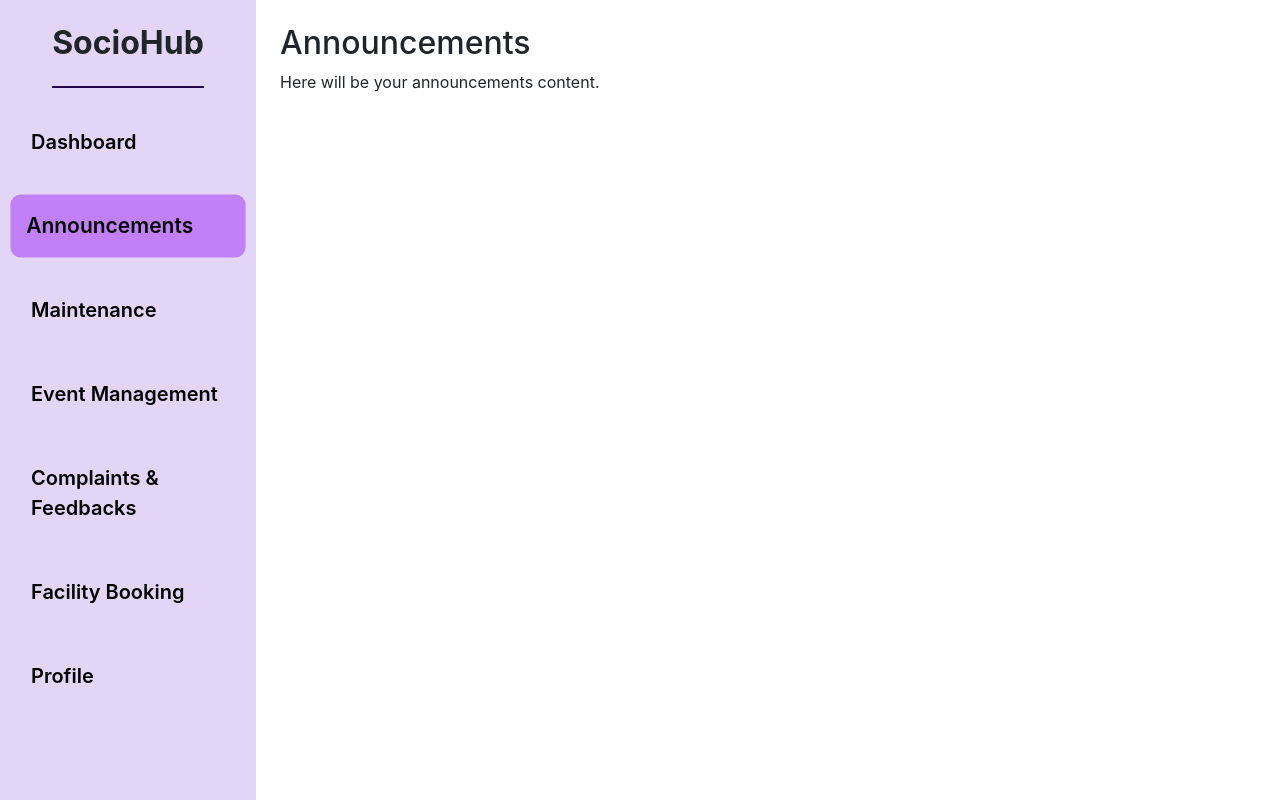
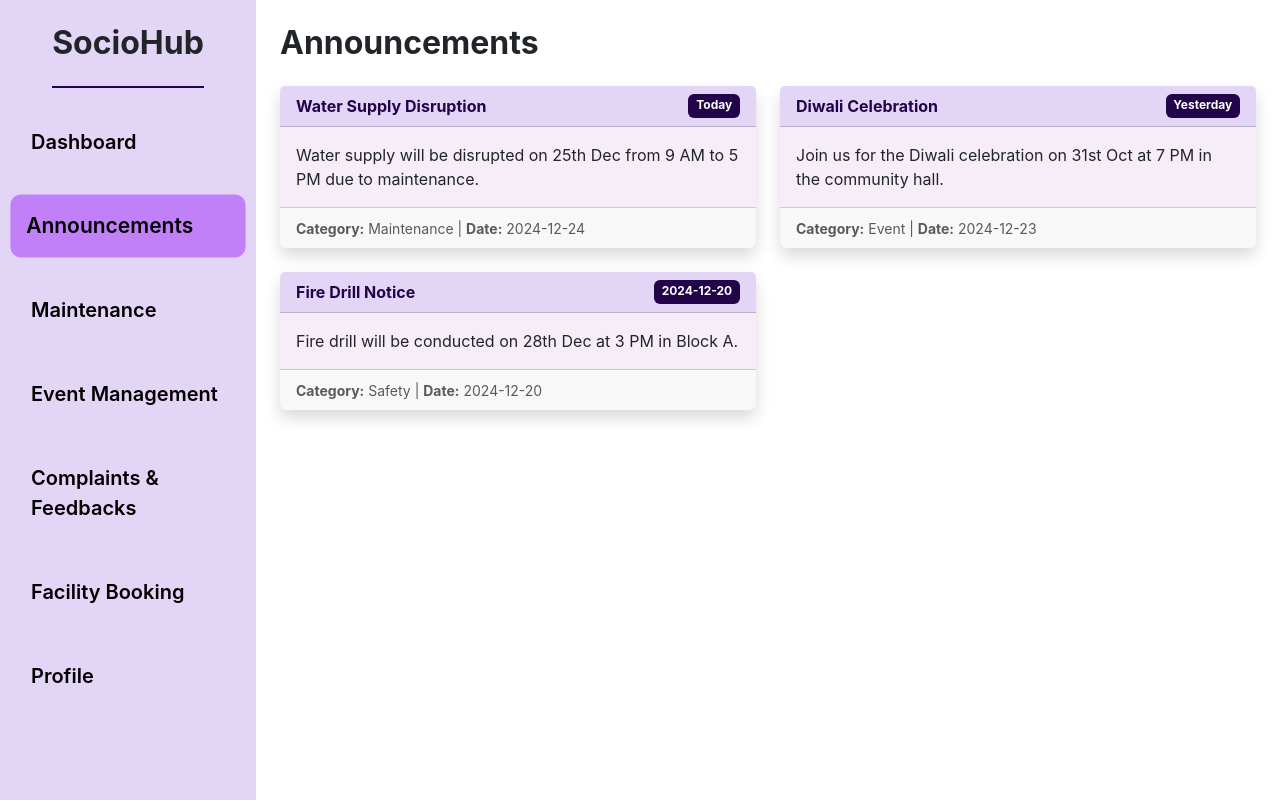
Before and after one commit to OnlineSocietyManagementSystem/OnlineSocietyManagement, a React (Create React App) app in the folder client/: page /announcements in a window 1280 px wide. Built offline with nearby package versions, Linux system fonts and the light colour scheme.

Commit message:
announcement page

```diff
--- a/client/src/screens/Announcements.jsx
+++ b/client/src/screens/Announcements.jsx
@@ -1,19 +1,96 @@
-import React from 'react'
-import Sidebar from '../components/sidebar'
+import React, { useState, useEffect } from "react";
+import Sidebar from "../components/sidebar";
 
 function Announcements() {
+  const [announcements, setAnnouncements] = useState([]);
+
+  // Utility function to calculate relative date
+  const getRelativeDate = (dateString) => {
+    const today = new Date();
+    const announcementDate = new Date(dateString);
+
+    const diffTime = today - announcementDate;
+    const diffDays = Math.floor(diffTime / (1000 * 60 * 60 * 24));
+
+    if (diffDays === 0) return "Today";
+    if (diffDays === 1) return "Yesterday";
+    return dateString; // Default format for older dates
+  };
+
+  // Mock fetch announcements
+  useEffect(() => {
+    const fetchedAnnouncements = [
+      {
+        id: 1,
+        title: "Water Supply Disruption",
+        description: "Water supply will be disrupted on 25th Dec from 9 AM to 5 PM due to maintenance.",
+        date: "2024-12-24", // Today's date
+        category: "Maintenance",
+      },
+      {
+        id: 2,
+        title: "Diwali Celebration",
+        description: "Join us for the Diwali celebration on 31st Oct at 7 PM in the community hall.",
+        date: "2024-12-23", // Yesterday
+        category: "Event",
+      },
+      {
+        id: 3,
+        title: "Fire Drill Notice",
+        description: "Fire drill will be conducted on 28th Dec at 3 PM in Block A.",
+        date: "2024-12-20", // Older date
+        category: "Safety",
+      },
+    ];
+    setAnnouncements(fetchedAnnouncements);
+  }, []);
+
   return (
-    <div className='d-flex'>
+    <div className="d-flex">
+      <Sidebar />
 
-        <Sidebar/>
+      <div className="flex-grow-1 p-4" style={{ marginLeft: "20%" }}>
+        <h2 className="mb-4 text-dark" style={{ fontWeight: "bold", color: "#23044a" }}>
+          Announcements
+        </h2>
 
-        <div className="flex-grow-1 p-4" style={{ marginLeft: "20%" }}>
-            <h2>Announcements</h2>
-            <p>Here will be your announcements content.</p>
-       </div>
-
+        {announcements.length > 0 ? (
+          <div className="row row-cols-1 row-cols-md-2 g-4">
+            {announcements.map((announcement) => (
+              <div key={announcement.id} className="col">
+                <div className="card border-0 shadow">
+                  <div
+                    className="card-header"
+                    style={{ backgroundColor: "#e3d5f5", color: "#23044a", fontWeight: "bold" }}
+                  >
+                    <div className="d-flex justify-content-between">
+                      <span>{announcement.title}</span>
+                      <span className="badge" style={{ backgroundColor: "#23044a", color: "#ffffff" }}>
+                        {getRelativeDate(announcement.date)}
+                      </span>
+                    </div>
+                  </div>
+                  <div className="card-body" style={{ backgroundColor: "#f6edf9" }}>
+                    <p className="card-text text-dark">{announcement.description}</p>
+                  </div>
+                  <div className="card-footer text-muted">
+                    <small>
+                      <span className="fw-bold">Category:</span> {announcement.category} |{" "}
+                      <span className="fw-bold">Date:</span> {announcement.date}
+                    </small>
+                  </div>
+                </div>
+              </div>
+            ))}
+          </div>
+        ) : (
+          <div className="alert alert-info text-center" role="alert">
+            No announcements available.
+          </div>
+        )}
+      </div>
     </div>
-  )
+  );
 }
 
-export default Announcements
+export default Announcements;
```
